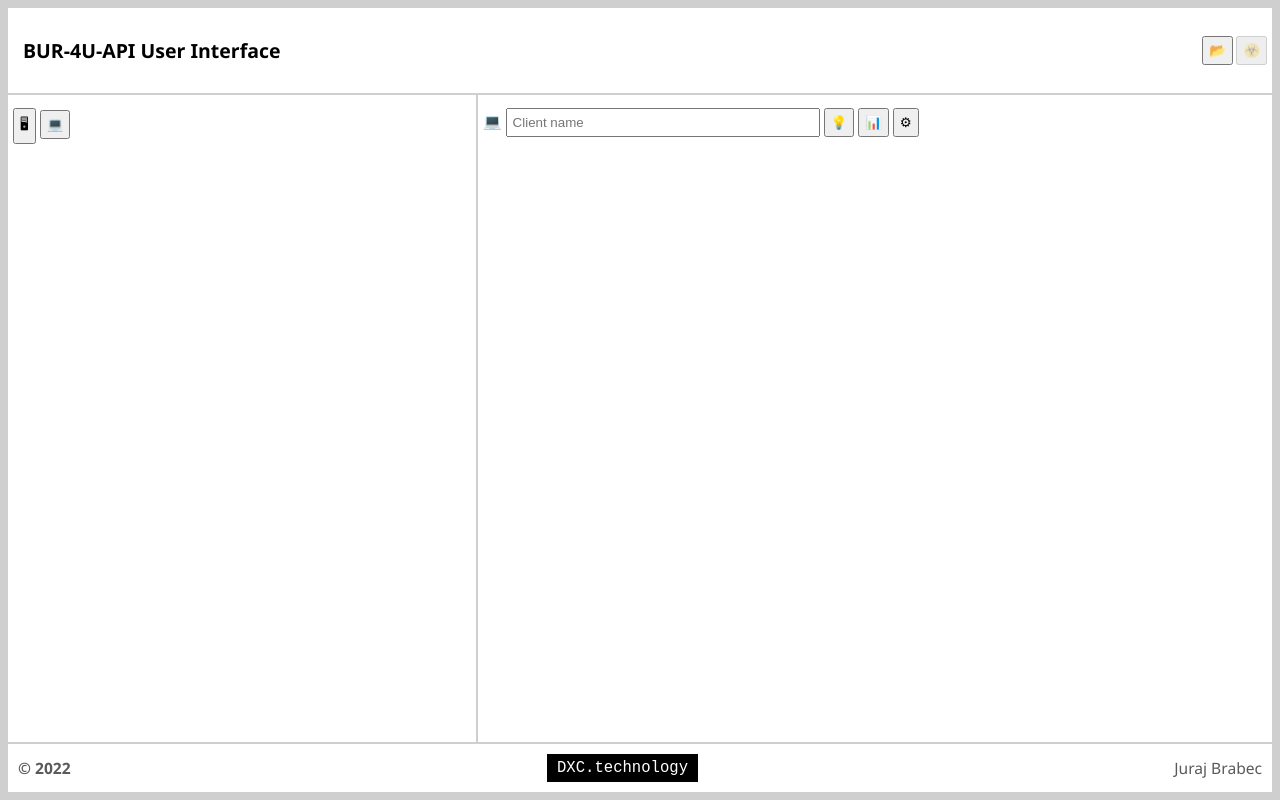
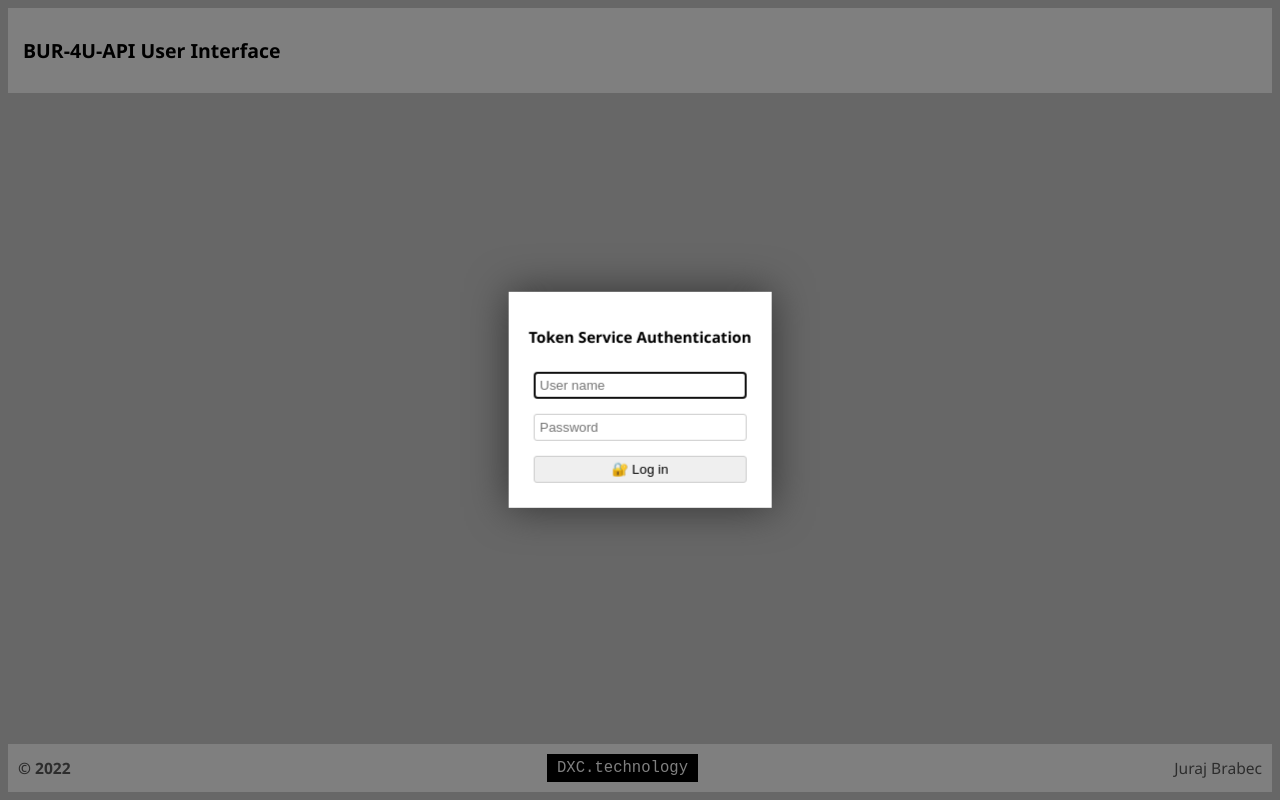
Before and after one commit to JurajBrabec/bur4u-api, a Svelte app in the folder ui/: page / in a window 1280 px wide. Built offline with nearby package versions, Linux system fonts and the light colour scheme.

Commit message:
UI: added login component

```diff
--- a/ui/src/App.svelte
+++ b/ui/src/App.svelte
@@ -1,4 +1,5 @@
 <script>
+  import Login from './lib/Login.svelte';
   import Error from './lib/Error.svelte';
   import Loading from './lib/Loading.svelte';
   import Providers from './lib/Providers.svelte';
@@ -6,7 +7,14 @@
   import Client from './lib/Client.svelte';
   import Update from './lib/Update.svelte';
 
-  import { error, loading, label, getProviders, getClients } from './stores.js';
+  import {
+    token,
+    error,
+    loading,
+    label,
+    getProviders,
+    getClients,
+  } from './stores.js';
 </script>
 
 <main>
@@ -15,18 +23,30 @@
   <header>
     <h2>BUR-4U-API User Interface</h2>
     <code>{$label}</code>
+    <div class="buttons">
+      {#if $token}
         <Update />
+        <button on:click={() => token.set()} title="Log out">🔐</button>
+      {:else}
+        <Login />
+      {/if}
+    </div>
   </header>
+  {#if $token}
     <nav>
       <h3>
-      <button on:click={() => getProviders()} title="Query providers">🖥</button>
-      <button on:click={() => getClients()} title="Query all clients">💻</button
+        <button on:click={() => getProviders()} title="Query providers"
+          >🖥</button
+        >
+        <button on:click={() => getClients()} title="Query all clients"
+          >💻</button
         >
       </h3>
       <Providers />
       <Clients />
     </nav>
     <article><Client /></article>
+  {/if}
   <footer>
     <strong>&copy; 2022</strong> <kbd>DXC.technology</kbd>Juraj Brabec
   </footer>
@@ -98,4 +118,9 @@
     padding: 5px 10px;
     background-color: black;
   }
+  .buttons {
+    display: flex;
+    align-items: center;
+    gap: 3px;
+  }
 </style>
--- /dev/null
+++ b/ui/src/lib/Login.svelte
@@ -0,0 +1,93 @@
+<script>
+  import { onMount } from 'svelte';
+  import { getToken } from '../stores.js';
+  let inputName;
+  let inputPassword;
+  let name = localStorage.userName;
+  let password;
+  let loading;
+  let error = '';
+
+  const login = async () => {
+    error = '';
+    loading = true;
+    const result = await getToken({ name, password });
+    if (result.error) {
+      error = result.error;
+    } else {
+      localStorage.userName = name;
+    }
+    loading = false;
+  };
+  onMount(() => (name ? inputPassword.focus() : inputName.focus()));
+</script>
+
+<div id="background" />
+<div id="modal">
+  <form on:submit|preventDefault={login}>
+    <h3>Token Service Authentication</h3>
+    <input
+      disabled={loading}
+      bind:this={inputName}
+      bind:value={name}
+      placeholder="User name"
+    />
+    <input
+      disabled={loading}
+      bind:this={inputPassword}
+      bind:value={password}
+      type="password"
+      placeholder="Password"
+    />
+    <button type="submit" disabled={loading}
+      >{loading ? '⏲️ Logging in...' : '🔐 Log in'}</button
+    >
+  </form>
+  <div class="error">{error}</div>
+</div>
+
+<style>
+  #background {
+    position: fixed;
+    z-index: 1;
+    top: 0;
+    left: 0;
+    width: 100vw;
+    height: 100vh;
+    background: rgb(0, 0, 0);
+    opacity: 0.5;
+  }
+
+  #modal {
+    position: fixed;
+    z-index: 2;
+    top: 50%;
+    left: 50%;
+    transform: translate(-50%, -50%);
+    padding: 20px;
+    background: #fff;
+    filter: drop-shadow(0 0 20px #333);
+  }
+
+  form {
+    display: flex;
+    flex-direction: column;
+    gap: 5px;
+  }
+  input {
+    padding: 5px;
+    border: 1px solid #ccc;
+    border-radius: 3px;
+    margin: 5px;
+  }
+  button {
+    padding: 5px;
+    border: 1px solid #ccc;
+    border-radius: 3px;
+    margin: 5px;
+  }
+  .error {
+    color: red;
+    text-align: center;
+  }
+</style>
--- a/ui/src/stores.js
+++ b/ui/src/stores.js
@@ -1,5 +1,6 @@
-import { writable } from 'svelte/store';
+import { writable, get } from 'svelte/store';
 
+export const token = writable();
 export const error = writable('');
 export const loading = writable(false);
 export const label = writable('');
@@ -8,7 +9,6 @@ export const clients = writable([]);
 export const client = writable();
 
 const URL = `https://${window.location.hostname}/api/v1`;
-let token;
 
 const params = (names, url) => {
   let method = 'GET';
@@ -88,19 +88,41 @@ export const update = async (body) => {
   return data;
 };
 
+export const getToken = async ({ name, password }) => {
+  try {
+    if (!name) throw new Error('Username is required');
+    let response;
+    if (name === 'local') {
+      response = await fetch(`${URL}/token?local`);
+    } else {
+      response = await fetch(`${URL}/token`, {
+        headers: {
+          accept: 'application/json',
+          'content-type': 'application/json',
+        },
+        method: 'POST',
+        body: JSON.stringify({ name, password }),
+      });
+    }
+    if (!response.ok)
+      throw new Error(`${response.status} ${response.statusText}`);
+    token.set(await response.text());
+    return get(token);
+  } catch (err) {
+    token.set();
+    return { error: err.message };
+  }
+};
+
 const getJSON = async ({ method = 'GET', url = '', body = '' } = {}) => {
   let data;
   error.set('');
   label.set('Loading...');
   loading.set(true);
-  if (!token) {
-    const response = await fetch(`${URL}/token?local`);
-    if (response.ok) token = await response.text();
-  }
   const init = {
     headers: {
       Accept: 'application/json',
-      'x-auth-token': token,
+      'x-auth-token': get(token),
     },
   };
   if (method === 'POST') {
```
Also changed, not shown: 3 other files (tests, documents, lock files or other folders). Lines whose indentation alone changed are shown as unchanged.
